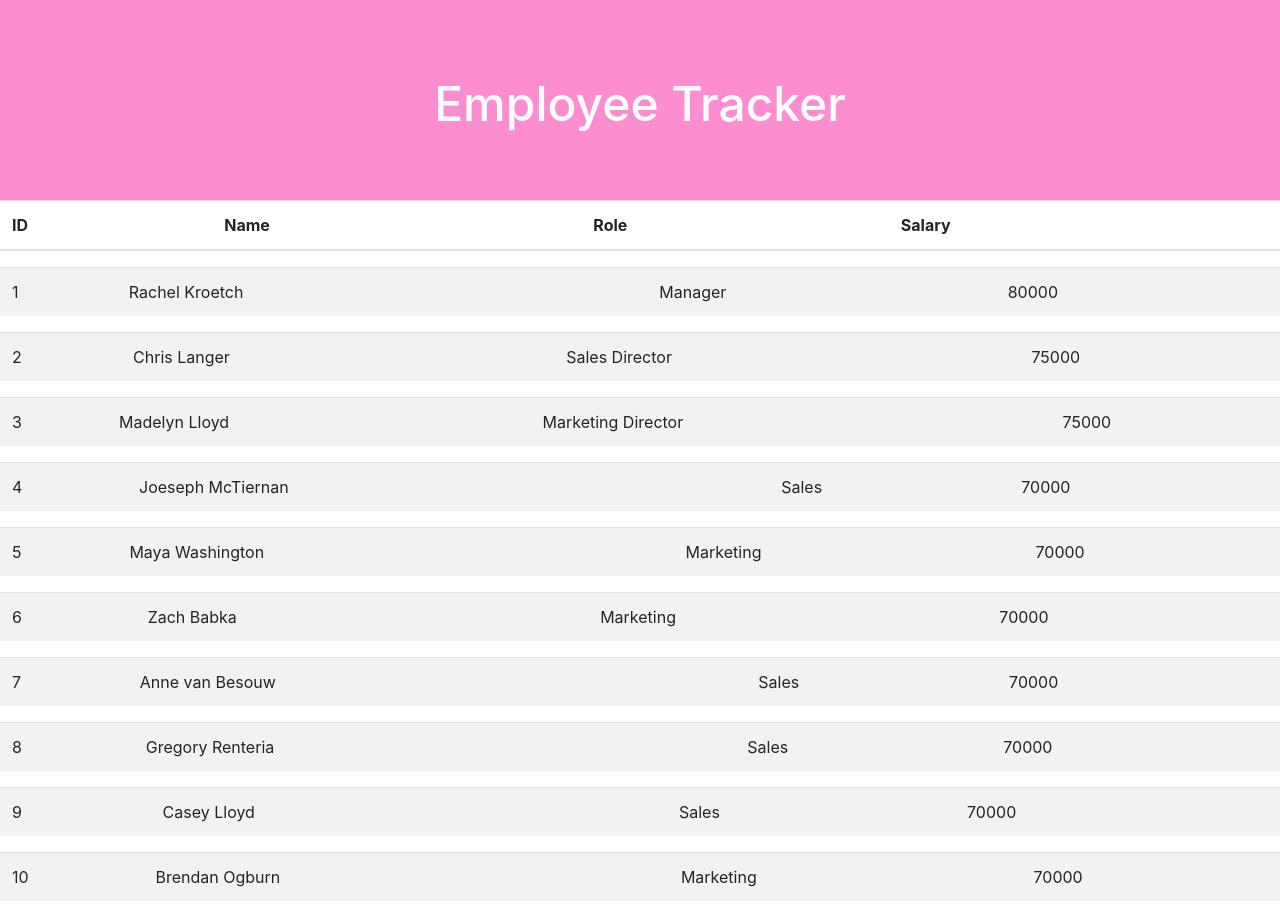
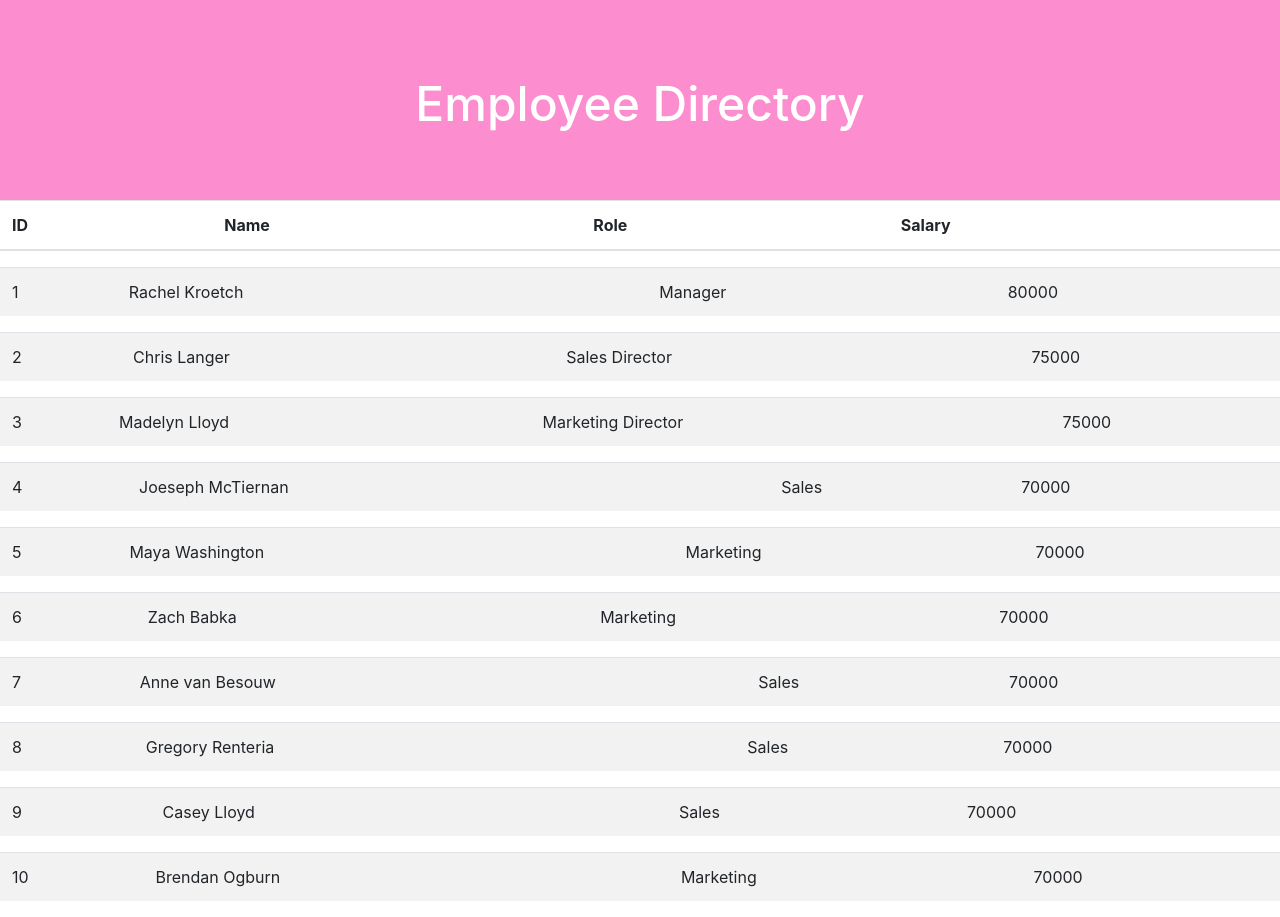
Before and after one commit to rekroetch/employee_directory, a React (Create React App) app: page / in a window 1280 px wide. Built offline with nearby package versions, Linux system fonts and the light colour scheme.

Commit message:
changed title to Employee Directory

```diff
--- a/src/components/Header.js
+++ b/src/components/Header.js
@@ -3,7 +3,7 @@ import "../styles/Header.css";
 function Header() {
     return (
       <header className="header">
-        <h1>Employee Tracker</h1>
+        <h1>Employee Directory</h1>
       </header>
     );
 }
```
